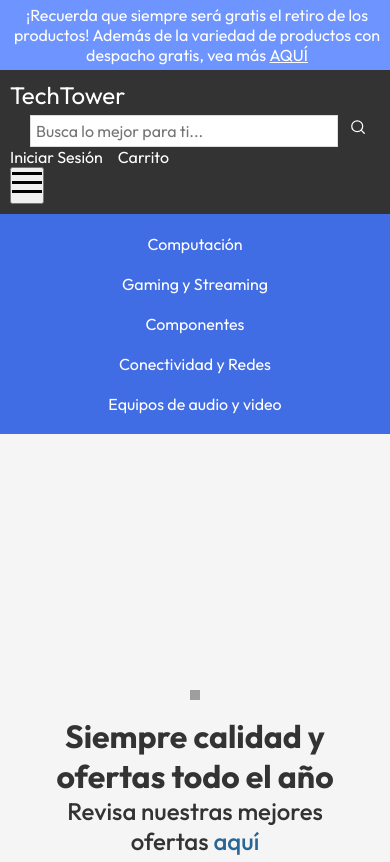
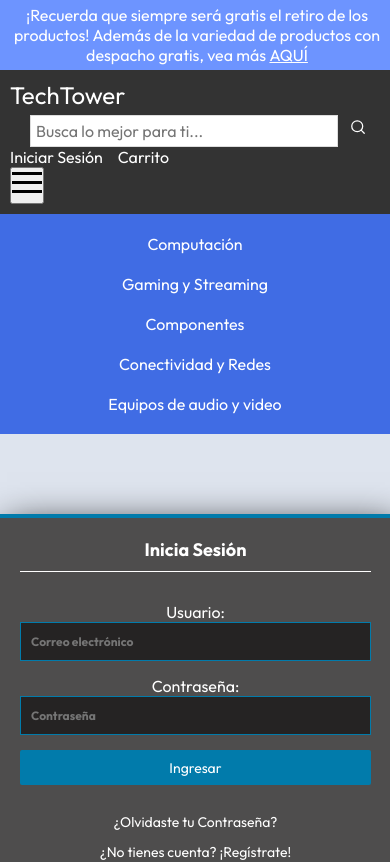
Before and after one commit to EthnicTea/Django-React-E-Commerce, a React (Vite) app in the folder techtower-frontend/: page /login in a window 390 px wide. Shown: the top 862 px of the page. Built offline with nearby package versions, Linux system fonts and the light colour scheme; grey boxes are pictures that could not be loaded.

Commit message:
Añadiendo Login.jsx y modificaciones menores de enlace

```diff
--- a/techtower-frontend/src/App.jsx
+++ b/techtower-frontend/src/App.jsx
@@ -1,26 +1,39 @@
-import'./App.css'
+import './App.css'
+import { BrowserRouter as Router, Routes, Route } from 'react-router-dom';
 import { Navbar } from './components/Navbar.jsx'
 import { Hero } from './components/Hero.jsx'
 import { Items } from './components/Items.jsx'
 import { Foot } from './components/Foot.jsx'
-export function App (){
+import { Login } from './Login.jsx' // Importa la página de login
+
+export function App() {
   return (
+    <Router>
       <article>
         <header>
           <Navbar />
+        </header>
+        <Routes>
+          <Route
+            path="/"
+            element={
+              <>
                 <Hero />
-      </header>
-      <body>
-        <div className='items-container'>
+                <div className="items-container">
                   <Items />
                   <Items />
                   <Items />
                   <Items />
                 </div>
-      </body>
+              </>
+            }
+          />
+          <Route path="/login" element={<Login />} />
+        </Routes>
         <footer>
           <Foot />
         </footer>
       </article>
+    </Router>
   )
 }
--- /dev/null
+++ b/techtower-frontend/src/Login.css
@@ -0,0 +1,86 @@
+.form-login {
+  width: 400px;
+  height: auto;
+  background: #4e4d4d;
+  margin: auto;
+  margin-top: 80px;
+  margin-bottom: 80px;
+  box-shadow: 7px 13px 37px #000;
+  padding: 20px 30px;
+  border-top: 4px solid #017bab;
+  color: white;
+  text-align: center;
+}
+
+.form-login h5 {
+  margin: 0;
+  margin-bottom: 30px;
+  border-bottom: 1px solid;
+  font-size: 20px;
+  padding-bottom: 10px;
+}
+
+.controls {
+  width: 100%;
+  border: 1px solid #017bab;
+  margin-bottom: 15px;
+  padding: 11px 10px;
+  background: #252323;
+  color: white;
+  font-size: 14px;
+  font-weight: bold;
+  box-sizing: border-box;
+}
+
+.buttons {
+  width: 100%;
+  height: 40px;
+  background: #017bab;
+  border: none;
+  color: white;
+  margin-bottom: 16px;
+  border-radius: 2px;
+  cursor: pointer;
+}
+
+.form-login p {
+  margin: 10px 0;
+}
+
+.form-login a {
+  color: white;
+  text-decoration: none;
+  font-size: 14px;
+}
+
+.form-login a:hover {
+  color: #017bab;
+  transition: 0.3s;
+}
+
+/* Media queries para pantallas pequeñas */
+@media (max-width: 600px) {
+  .form-login {
+    width: 90%;
+    padding: 20px;
+  }
+
+  .buttons {
+    width: 100%;
+  }
+}
+
+@media (max-width: 400px) {
+  .form-login h5 {
+    font-size: 18px;
+  }
+
+  .controls {
+    font-size: 12px;
+  }
+
+  .buttons {
+    height: 35px;
+    font-size: 14px;
+  }
+}
--- /dev/null
+++ b/techtower-frontend/src/Login.jsx
@@ -0,0 +1,23 @@
+import React from 'react';
+import './Login.css'; // Opcional, si vas a ponerle estilos
+
+export function Login() {
+  return (
+    <div className="form-login">
+      <h5>Inicia Sesión</h5>
+      <form>
+        <label>
+          Usuario:
+          <input className="controls" type="text" name="email" placeholder="Correo electrónico"/>
+        </label>
+        <label>
+          Contraseña:
+          <input className="controls" type="password" name="password" placeholder='Contraseña'/>
+        </label>
+        <input className="buttons" type="submit" value="Ingresar"/>
+      </form>
+      <p><a href="#">¿Olvidaste tu Contraseña?</a></p>
+      <p><a href="#">¿No tienes cuenta? ¡Regístrate!</a></p>
+    </div>
+  );
+}
--- a/techtower-frontend/src/components/Navbar.css
+++ b/techtower-frontend/src/components/Navbar.css
@@ -79,8 +79,16 @@ html, body {
     gap: 15px;
 }
 
-.navbar-icon span{
+.navbar-link {
     color: #ffffff;
+    text-decoration: none;
+
+}
+
+.navbar-link:hover{
+    color: #b0befc;
+    cursor: pointer;
+    transition: 0.2s;
 }
 
 .navbar-icon span:hover{
--- a/techtower-frontend/src/components/Navbar.jsx
+++ b/techtower-frontend/src/components/Navbar.jsx
@@ -1,6 +1,7 @@
 import './Navbar.css'
 import { BsFillCartFill } from "react-icons/bs";
 import { BsBoxArrowInRight } from "react-icons/bs";
+import { Link } from 'react-router-dom';
 export function Navbar() {
     return (
         <>
@@ -38,7 +39,9 @@ export function Navbar() {
 
                     <div className="navbar-icons">
                         <div className="navbar-icon">
-                            <span>Iniciar Sesión</span>
+                            <span>
+                                <Link to="/login" className='navbar-link'>Iniciar Sesión</Link>
+                            </span>
                             <BsBoxArrowInRight className='icon'/>
                         </div>
                         <div className="navbar-icon">
```
Lines whose indentation alone changed are shown as unchanged.
